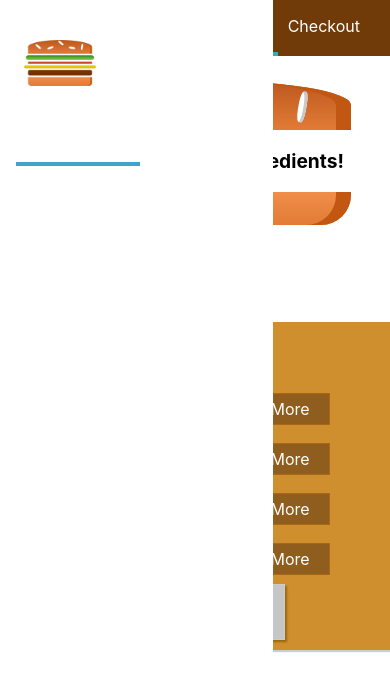
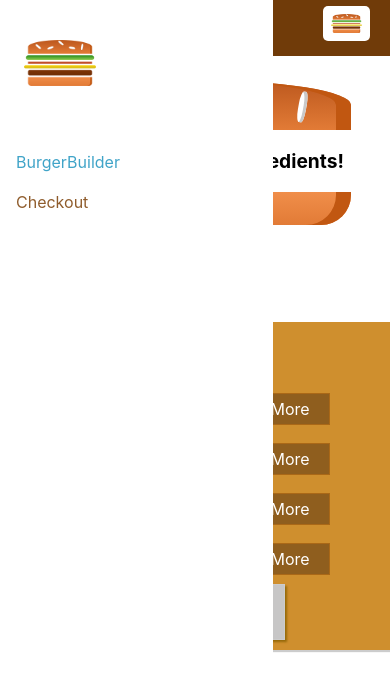
Before and after one commit to akarasev/burger-app, a React (Create React App) app: page / in a window 390 px wide. Shown: the top 690 px of the page. Built offline with nearby package versions, Linux system fonts and the light colour scheme.

Commit message:
Responsive adjustments.

```diff
--- a/src/components/Navigation/NavigationItems/NaviagationItems.module.css
+++ b/src/components/Navigation/NavigationItems/NaviagationItems.module.css
@@ -3,6 +3,13 @@
     padding: 0;
     list-style: none;
     display: flex;
+    flex-flow: column;
     align-items: center;
     height: 100%;
 }
+
+@media (min-width: 500px) {
+    .NavigationItems {
+        flex-flow: row;
+    }
+}
--- a/src/components/Navigation/NavigationItems/NavigationItem/NavigationItem.module.css
+++ b/src/components/Navigation/NavigationItems/NavigationItem/NavigationItem.module.css
@@ -1,19 +1,37 @@
+.NavigationItem {
+    margin: 10px 0;
+    box-sizing: border-box;
+    display: block;
+    width: 100%;
+}
+
+.NavigationItem a {
+    color: #8F5C2C;
+    text-decoration: none;
+    width: 100%;
+    display: block;
+}
+
+.NavigationItem a:hover,
+.NavigationItem a:active,
+.NavigationItem a.active {
+    color: #40A4C8;
+}
+
+@media (min-width: 500px) {
     .NavigationItem {
         margin: 0;
-    box-sizing: border-box;
         display: flex;
         height: 100%;
+        width: auto;
         align-items: center;
     }
 
     .NavigationItem a {
         color: white;
-    text-decoration: none;
         height: 100%;
         padding: 16px 10px;
         border-bottom: 4px solid transparent;
-    box-sizing: border-box;
-    display: block;
     }
 
     .NavigationItem a:hover,
@@ -23,3 +41,4 @@
         border-bottom: 4px solid #40A4C8;
         color: white;
     }
+}
--- a/src/components/Navigation/SideDrawer/SideDrawer.module.css
+++ b/src/components/Navigation/SideDrawer/SideDrawer.module.css
@@ -28,4 +28,5 @@
 
 .Logo {
     height: 10%;
+    margin-bottom: 32px;
 }
--- a/src/components/Navigation/Toolbar/Toolbar.js
+++ b/src/components/Navigation/Toolbar/Toolbar.js
@@ -11,7 +11,7 @@ const toolbar = () => (
         <div className={styles.Logo}>
             <Logo/>
         </div>
-        <nav>
+        <nav className={styles.DesktopOnly}>
             <NavigationItems/>
         </nav>
     </header>
--- a/src/components/Navigation/Toolbar/Toolbar.module.css
+++ b/src/components/Navigation/Toolbar/Toolbar.module.css
@@ -20,3 +20,9 @@
 .Logo {
     height: 80%;
 }
+
+@media (max-width: 499px) {
+    .DesktopOnly {
+        display: none;
+    }
+}
```
Lines whose indentation alone changed are shown as unchanged.
